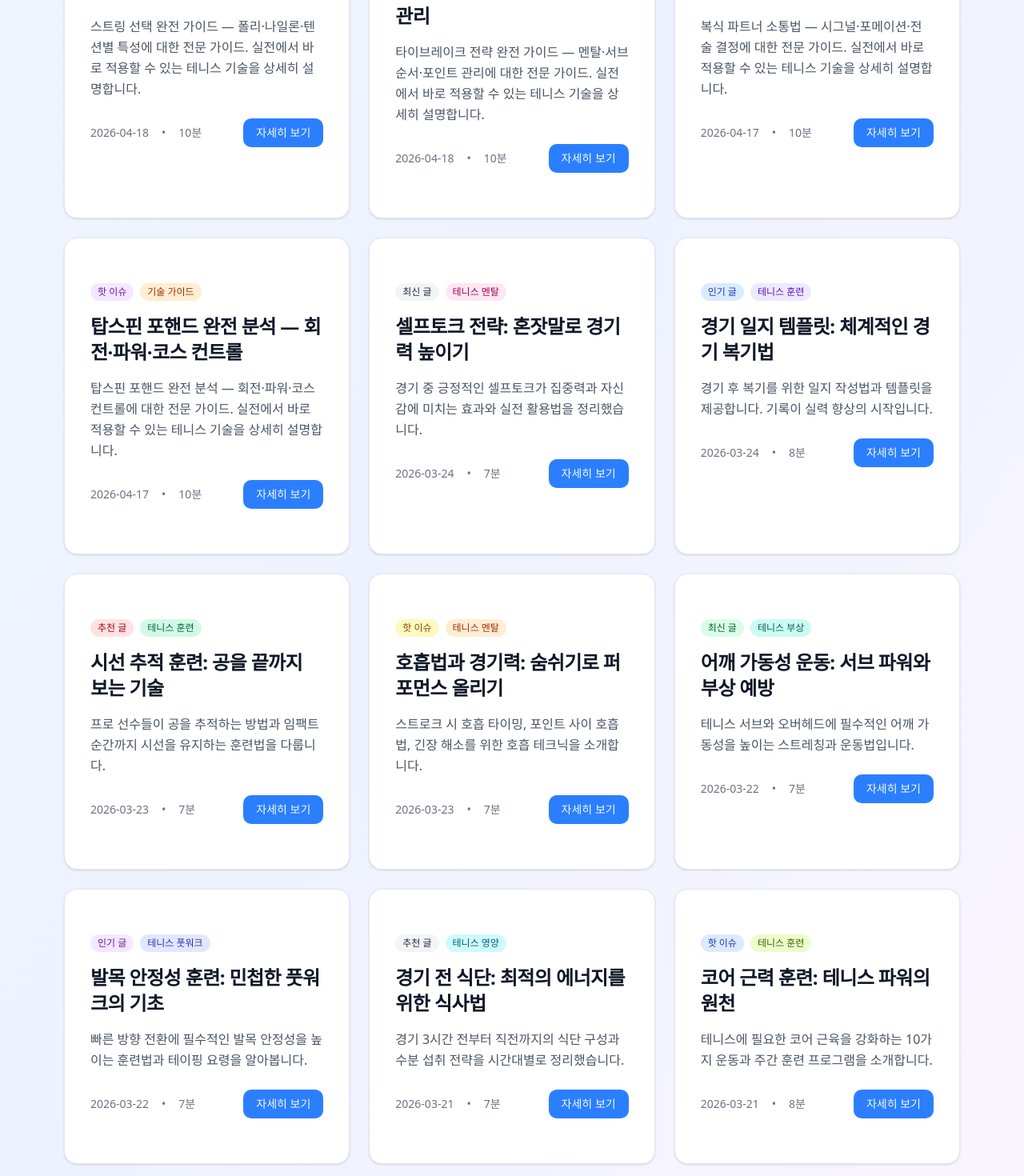
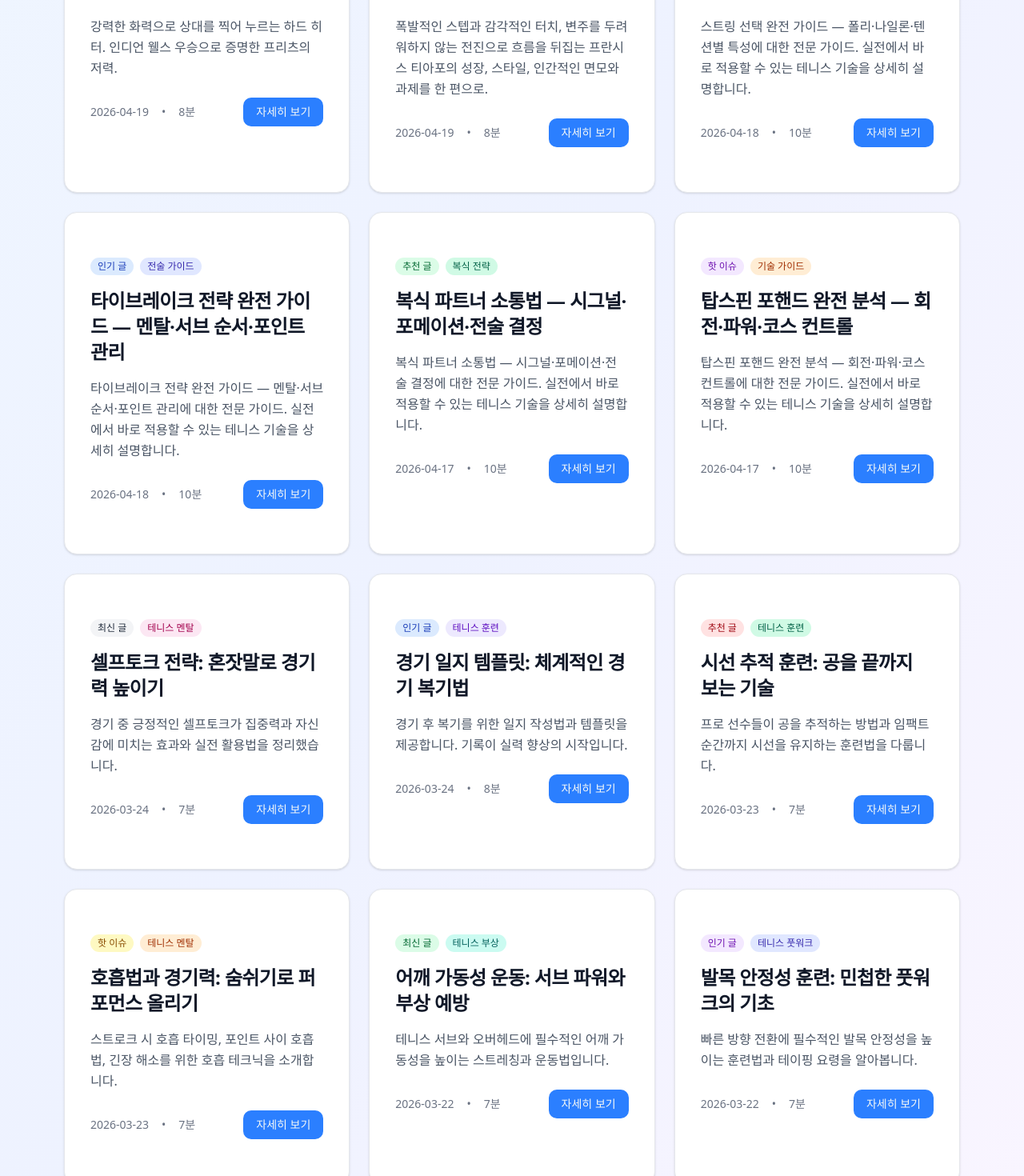
Before and after one commit to lsk7209/tennis_friends, a Next.js app: page /blog in a window 1280 px wide. Shown: the part 680-2150 px from the top of the page at 80% size. Built offline with nearby package versions, Linux system fonts and the light colour scheme; no server answers; a web font is replaced by a local one.

Commit message:
chore(content): refresh stale blog posts [2026-04-19]

```diff
--- a/src/data/blog-posts.js
+++ b/src/data/blog-posts.js
@@ -99,7 +99,7 @@ export const allBlogPosts = [
     "excerpt": "강력한 화력으로 상대를 찍어 누르는 하드 히터. 인디언 웰스 우승으로 증명한 프리츠의 저력.",
     "badge": "최신 글",
     "category": "선수 프로필",
-    "date": "2025-10-15",
+    "date": "2026-04-19",
     "readTime": "8분",
     "badgeColor": "bg-indigo-100 text-indigo-800 dark:bg-indigo-900 dark:text-indigo-300",
     "categoryColor": "bg-purple-100 text-purple-800 dark:bg-purple-900 dark:text-purple-300"
@@ -218,7 +218,7 @@ export const allBlogPosts = [
     "excerpt": "폭발적인 스텝과 감각적인 터치, 변주를 두려워하지 않는 전진으로 흐름을 뒤집는 프란시스 티아포의 성장, 스타일, 인간적인 면모와 과제를 한 편으로.",
     "badge": "최신 글",
     "category": "선수 프로필",
-    "date": "2025-10-12",
+    "date": "2026-04-19",
     "readTime": "8분",
     "badgeColor": "bg-amber-100 text-amber-800 dark:bg-amber-900 dark:text-amber-300",
     "categoryColor": "bg-purple-100 text-purple-800 dark:bg-purple-900 dark:text-purple-300"
```
